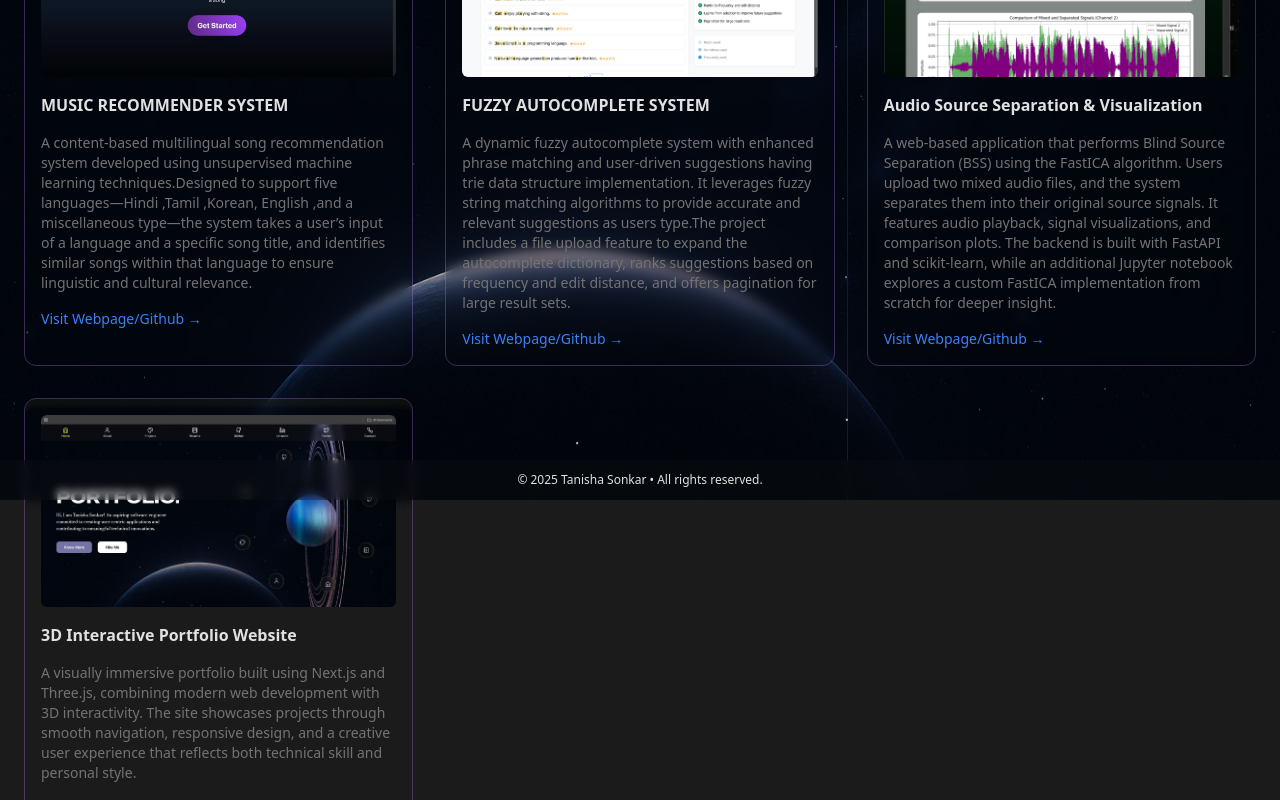
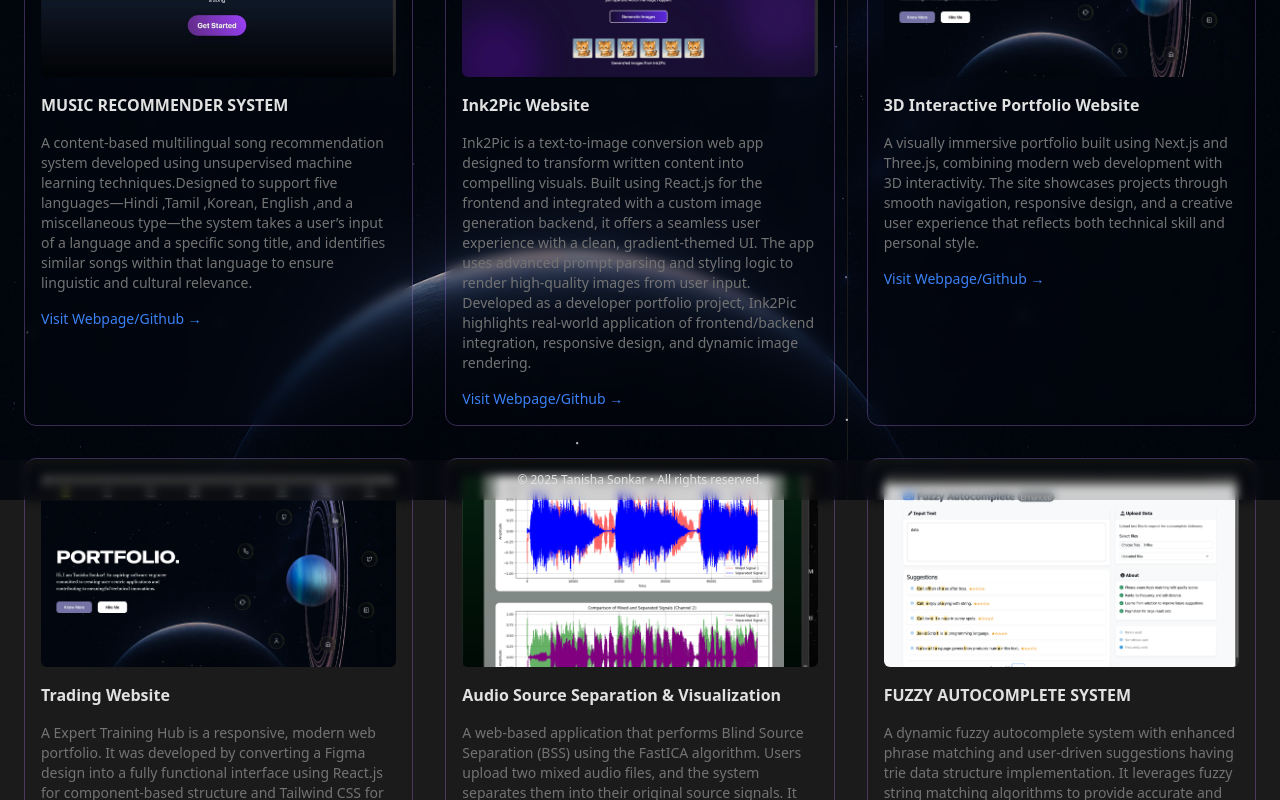
Before and after one commit to Tanisha110/3Dportfolio, a Next.js app: page /projects in a window 1280 px wide. Shown: the part 300-1100 px from the top of the page. Built offline with nearby package versions, Linux system fonts and the light colour scheme; a web font is replaced by a local one.

Commit message:
data changes

```diff
--- a/src/app/data.js
+++ b/src/app/data.js
@@ -2,6 +2,7 @@ import p1 from '../../public/background/p1.png';
 import p2 from '../../public/background/p2.png';
 import p3 from '../../public/background/p3.png';
 import p4 from '../../public/background/p4.png';
+import p5 from '../../public/background/p5.png';
 export const projectsData = [
   {
     id: 1,
@@ -12,24 +13,38 @@ export const projectsData = [
   },
   {
     id: 2,
-    name: "FUZZY AUTOCOMPLETE SYSTEM",
-    description: "A dynamic fuzzy autocomplete system with enhanced phrase matching and user-driven suggestions having trie data structure implementation. It leverages fuzzy string matching algorithms to provide accurate and relevant suggestions as users type.The project includes a file upload feature to expand the autocomplete dictionary, ranks suggestions based on frequency and edit distance, and offers pagination for large result sets. ",
-    demoLink: "https://github.com/Tanisha110/Trie_implementation",
-    imageUrl: p2
+    name: " Ink2Pic Website",
+    description: "Ink2Pic is a text-to-image conversion web app designed to transform written content into compelling visuals. Built using React.js for the frontend and integrated with a custom image generation backend, it offers a seamless user experience with a clean, gradient-themed UI. The app uses advanced prompt parsing and styling logic to render high-quality images from user input. Developed as a developer portfolio project, Ink2Pic highlights real-world application of frontend/backend integration, responsive design, and dynamic image rendering.",
+    demoLink: "https://github.com/Tanisha110/imagify",
+    imageUrl: p5
   },
   {
     id: 3,
+    name: " 3D Interactive Portfolio Website",
+    description: "A visually immersive portfolio built using Next.js and Three.js, combining modern web development with 3D interactivity. The site showcases projects through smooth navigation, responsive design, and a creative user experience that reflects both technical skill and personal style.",
+    demoLink: "https://trading-website-eta.vercel.app/",
+    imageUrl: p4
+  },
+  {
+    id: 4,
+    name: " Trading Website",
+    description: "A Expert Training Hub is a responsive, modern web portfolio. It was developed by converting a Figma design into a fully functional interface using React.js for component-based structure and Tailwind CSS for utility-first styling. The site features an interactive carousel, structured content sections, and a polished contact form with integrated icons using Lucide React, ensuring both performance and aesthetic appeal.",
+    demoLink: "https://tanishasonkarportfolio.vercel.app/",
+    imageUrl: p4
+  },
+  {
+    id: 5,
     name: "Audio Source Separation & Visualization",
     description: "A web-based application that performs Blind Source Separation (BSS) using the FastICA algorithm. Users upload two mixed audio files, and the system separates them into their original source signals. It features audio playback, signal visualizations, and comparison plots. The backend is built with FastAPI and scikit-learn, while an additional Jupyter notebook explores a custom FastICA implementation from scratch for deeper insight.",
     demoLink: "https://github.com/Tanisha110/dc",
     imageUrl: p3
   },
   {
-    id: 4,
-    name: " 3D Interactive Portfolio Website",
-    description: "A visually immersive portfolio built using Next.js and Three.js, combining modern web development with 3D interactivity. The site showcases projects through smooth navigation, responsive design, and a creative user experience that reflects both technical skill and personal style.",
-    demoLink: "https://tanishasonkarportfolio.vercel.app/",
-    imageUrl: p4
+    id: 6,
+    name: "FUZZY AUTOCOMPLETE SYSTEM",
+    description: "A dynamic fuzzy autocomplete system with enhanced phrase matching and user-driven suggestions having trie data structure implementation. It leverages fuzzy string matching algorithms to provide accurate and relevant suggestions as users type.The project includes a file upload feature to expand the autocomplete dictionary, ranks suggestions based on frequency and edit distance, and offers pagination for large result sets. ",
+    demoLink: "https://github.com/Tanisha110/Trie_implementation",
+    imageUrl: p2
   },
 ];
 
```
Also changed, not shown: public/background/p5.png (added).
